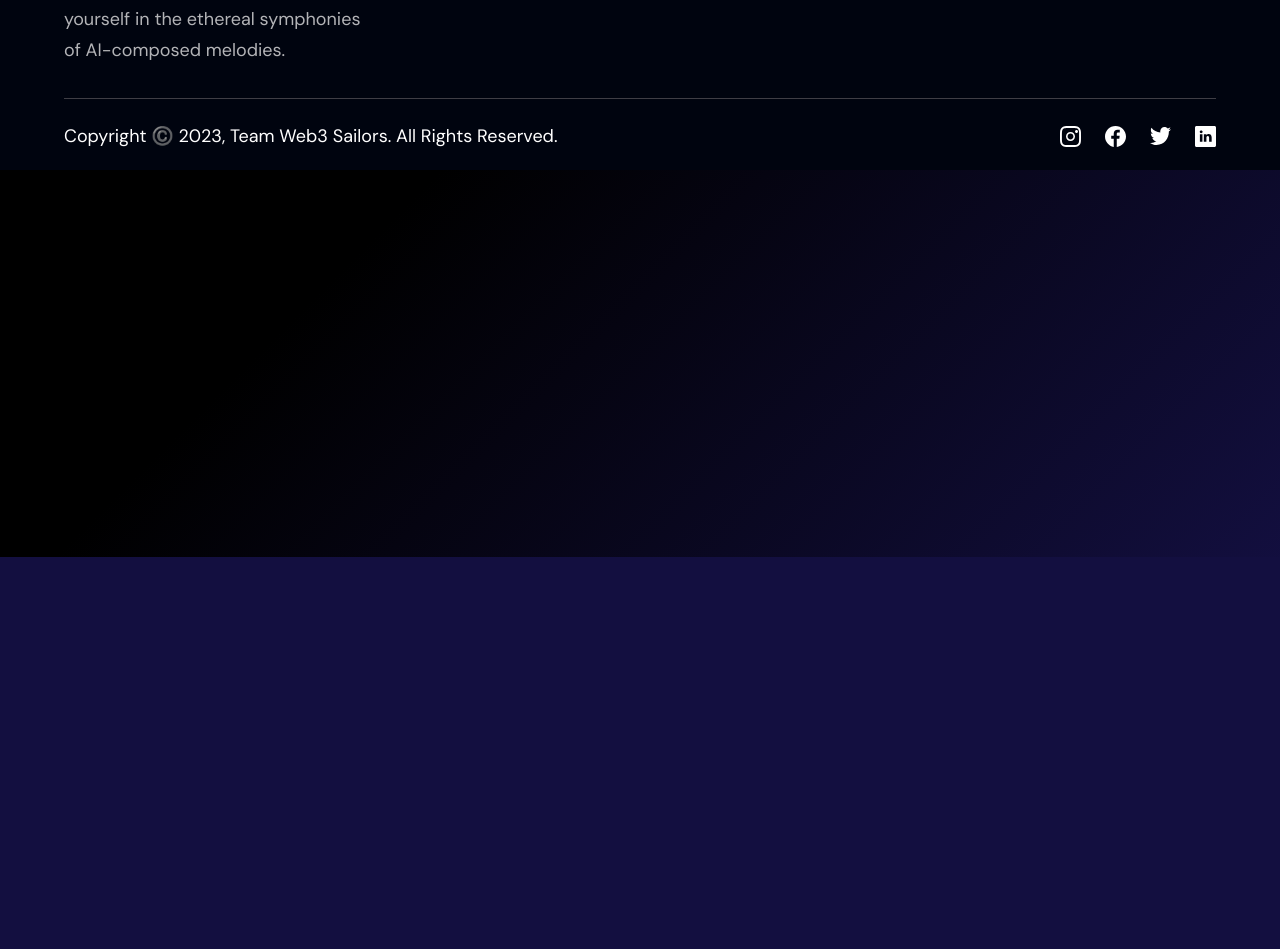
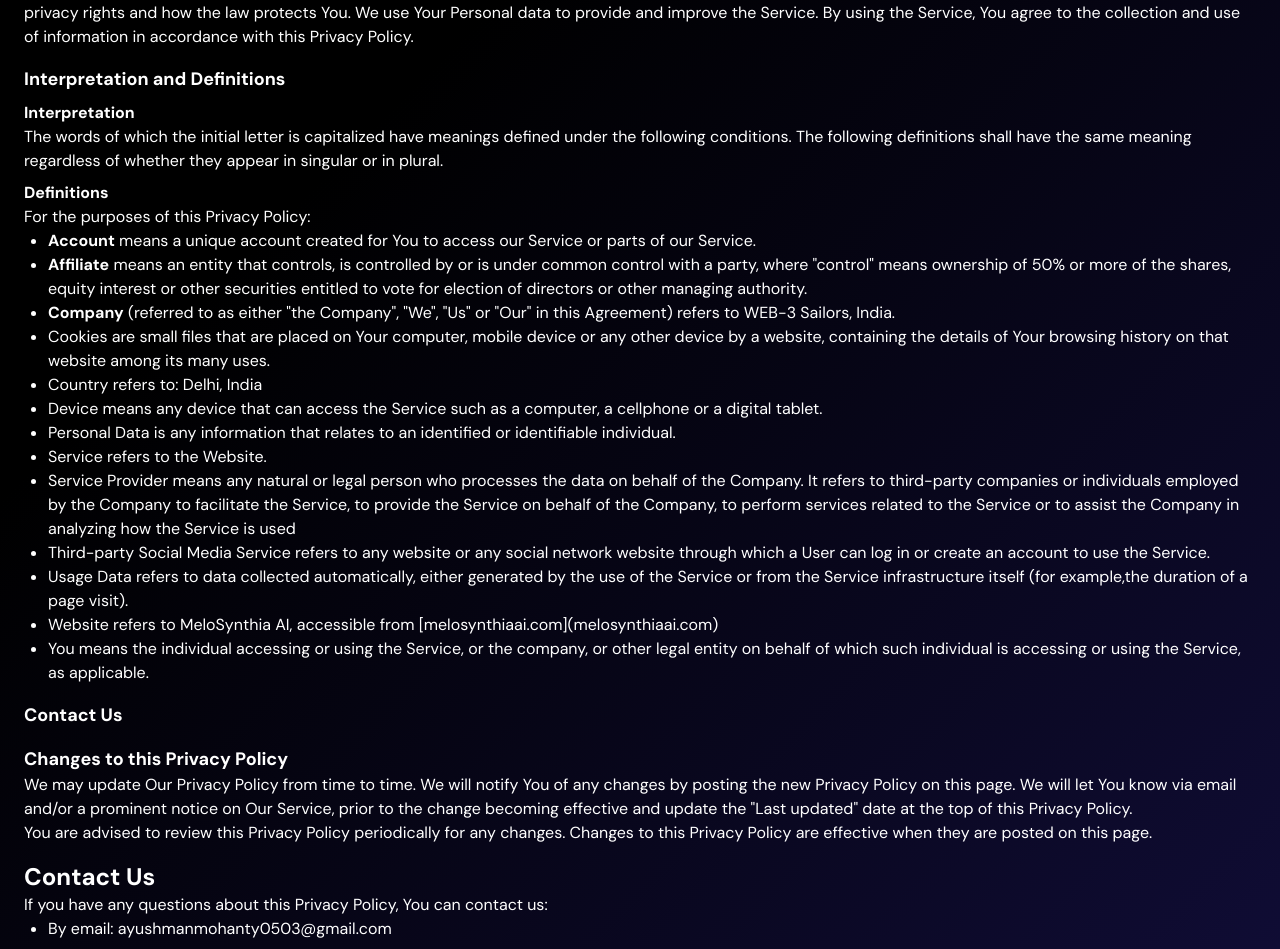
Before and after one commit to AYUSHMAN0503/MeloSynthiaAI, a React (Vite) app in the folder CLIENT/: page /PrivacyPolicy in a window 1280 px wide. Shown: the part 243-1192 px from the top of the page. Before the commit the page ends 800 px from the top, so only its background shows below. Built offline with nearby package versions, Linux system fonts and the light colour scheme.

Commit message:
privacy policy basic

```diff
--- a/CLIENT/src/App.tsx
+++ b/CLIENT/src/App.tsx
@@ -11,8 +11,7 @@
 import Signin from "./Components/navbar/Signin";
 import { CreateMusic } from "./Components/navbar/CreateMusic";
 import TermsOfService from "./Components/TermsOfService";
-
-
+import PrivacyPolicy from "./Components/PrivacyPolicy";
 function App() {
 
   return ( <>
@@ -27,6 +26,8 @@
       < Route path="/AboutUs" element={<AboutUs/>} />
       < Route path="/Create Music" element={<CreateMusic/>} />
       < Route path="/TermsOfService" element={<TermsOfService/>} />
+      < Route path="/PrivacyPolicy" element={<PrivacyPolicy/>} />
+
 
 
     </Routes>
--- /dev/null
+++ b/CLIENT/src/Components/PrivacyPolicy.tsx
@@ -0,0 +1,74 @@
+import React from 'react';
+import { LinearGradient } from 'react-text-gradients';
+
+const PrivacyPolicy = () => {
+  return (
+    <div className="bg-app-bg text-white p-6">
+      <h1 className="text-6xl font-bold mb-7 text-center">
+        <LinearGradient gradient={['to left', '#17acff ,#ff68f0']} className="gradient-title">
+          Melosynthia AI Privacy Policy
+        </LinearGradient>
+      </h1>
+
+      <p className="mb-4 text-xl">
+        Last Updated: August 11, 2023
+      </p>
+
+      <p>
+        This Privacy Policy describes Our policies and procedures on the collection, use and disclosure of Your information when You use the Service and tells You about Your privacy rights and how the law protects You. We use Your Personal data to provide and improve the Service. By using the Service, You agree to the collection and use of information in accordance with this Privacy Policy.
+      </p>
+
+      <h2 className="text-lg font-semibold mt-4 section-title">Interpretation and Definitions</h2>
+      <h3 className="text-md font-semibold mt-2">Interpretation</h3>
+      <p>
+        The words of which the initial letter is capitalized have meanings defined
+        under the following conditions. The following definitions shall have the same
+        meaning regardless of whether they appear in singular or in plural.
+      </p>
+
+      <h3 className="text-md font-semibold mt-2">Definitions</h3>
+      <p>
+        For the purposes of this Privacy Policy:
+      </p>
+      <ul className="list-disc pl-6">
+        <li><strong>Account</strong> means a unique account created for You to access our Service or parts of our Service.</li>
+        <li><strong>Affiliate</strong> means an entity that controls, is controlled by or is under common control with a party, where "control" means ownership of 50% or more of the shares, equity interest or other securities entitled to vote for election of directors or other managing authority.</li>
+        <li><strong>Company</strong> (referred to as either "the Company", "We", "Us" or "Our" in this Agreement) refers to WEB-3 Sailors, India.</li>
+        <li>Cookies are small files that are placed on Your computer, mobile device or any other device by a website, containing the details of Your browsing history on that website among its many uses.</li>
+        <li>Country refers to: Delhi, India</li>
+        <li>Device means any device that can access the Service such as a computer, a cellphone or a digital tablet.</li>
+        <li>Personal Data is any information that relates to an identified or identifiable individual. </li>
+        <li>Service refers to the Website. </li>
+        <li>Service Provider means any natural or legal person who processes the data on behalf of the Company. It refers to third-party companies or individuals employed by the Company to facilitate the Service, to provide the Service on behalf of the Company, to perform services related to the Service or to assist the Company in analyzing how the Service is used </li>
+        <li>Third-party Social Media Service refers to any website or any social network website through which a User can log in or create an account to use the Service.</li>
+        <li>Usage Data refers to data collected automatically, either generated by the use of the Service or from the Service infrastructure itself (for example,the duration of a page visit). </li>
+        <li>Website refers to MeloSynthia AI, accessible from [melosynthiaai.com](melosynthiaai.com)</li>
+        <li>You means the individual accessing or using the Service, or the company, or other legal entity on behalf of which such individual is accessing or using the Service, as applicable.</li>
+      </ul>
+
+      {/* ... Continue with the rest of the content ... */}
+      <h2 className="text-lg font-semibold mt-4 section-title">Contact Us</h2>
+      <p>
+
+      </p>
+
+      <h2 className="text-lg font-semibold mt-4 section-title">Changes to this Privacy Policy</h2>
+      <p>
+       We may update Our Privacy Policy from time to time. We will notify You of any changes by posting the new Privacy Policy on this page. We will let You know via email and/or a prominent notice on Our Service, prior to the change becoming effective and update the "Last updated" date at the top of this Privacy Policy.
+      </p>
+      <p>
+       You are advised to review this Privacy Policy periodically for any changes. Changes to this Privacy Policy are effective when they are posted on this page.
+      </p>
+
+      <h2 className="text-2xl font-semibold mt-4 section-title">Contact Us</h2>
+      <p>
+        If you have any questions about this Privacy Policy, You can contact us:
+      </p>
+      <ul className="list-disc pl-6 mb-6">
+        <li>By email: ayushmanmohanty0503@gmail.com</li>
+      </ul>
+    </div>
+  );
+};
+
+export default PrivacyPolicy;
--- a/CLIENT/src/Components/navbar/Footer.tsx
+++ b/CLIENT/src/Components/navbar/Footer.tsx
@@ -51,7 +51,7 @@
                       <Link to="/TermsOfService" className="hover:underline">Terms Of Service</Link>
                     </li>
                     <li>
-                      <Link to="#" className="hover:underline">Privacy Policy</Link>
+                      <Link to="/PrivacyPolicy" className="hover:underline">Privacy Policy</Link>
                     </li>
                   </ul>
                 </div>
```
Also changed, not shown: 1 other file (tests, documents, lock files or other folders).
